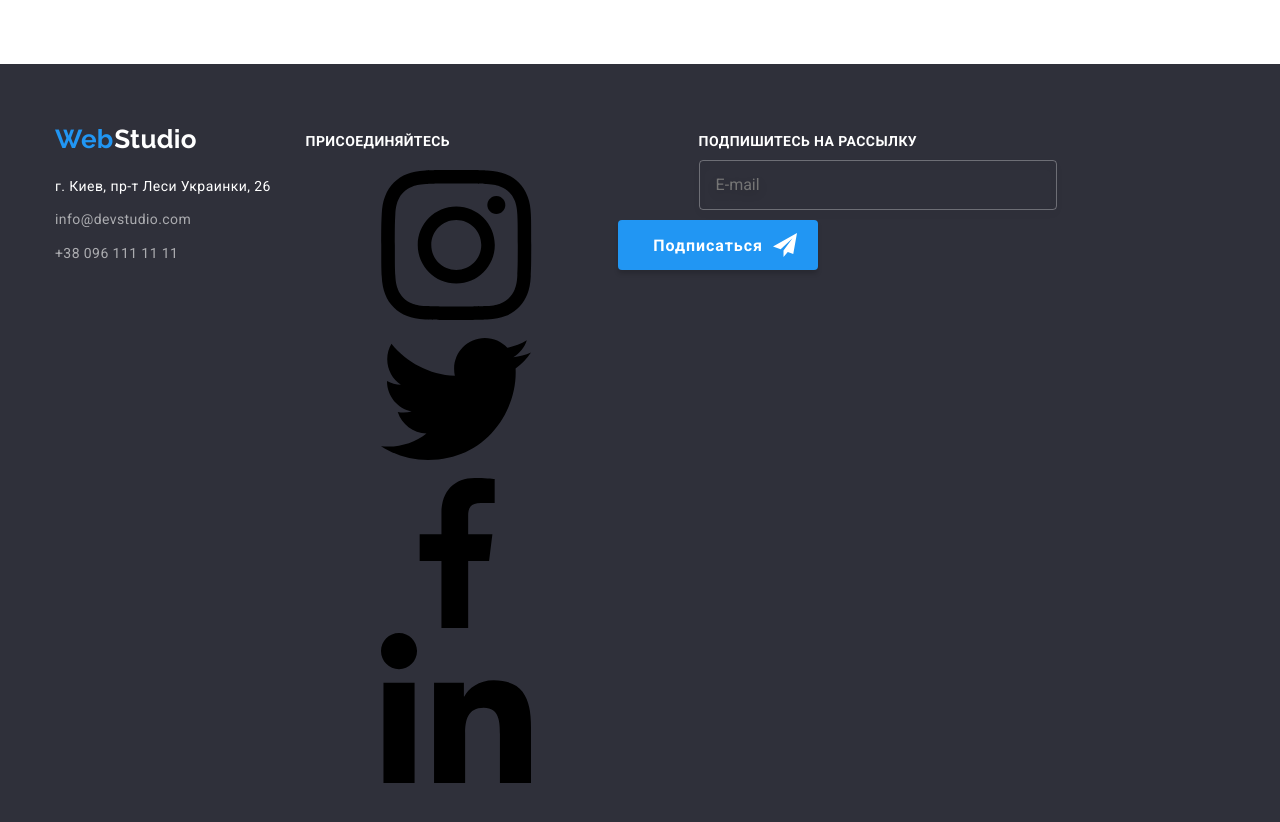
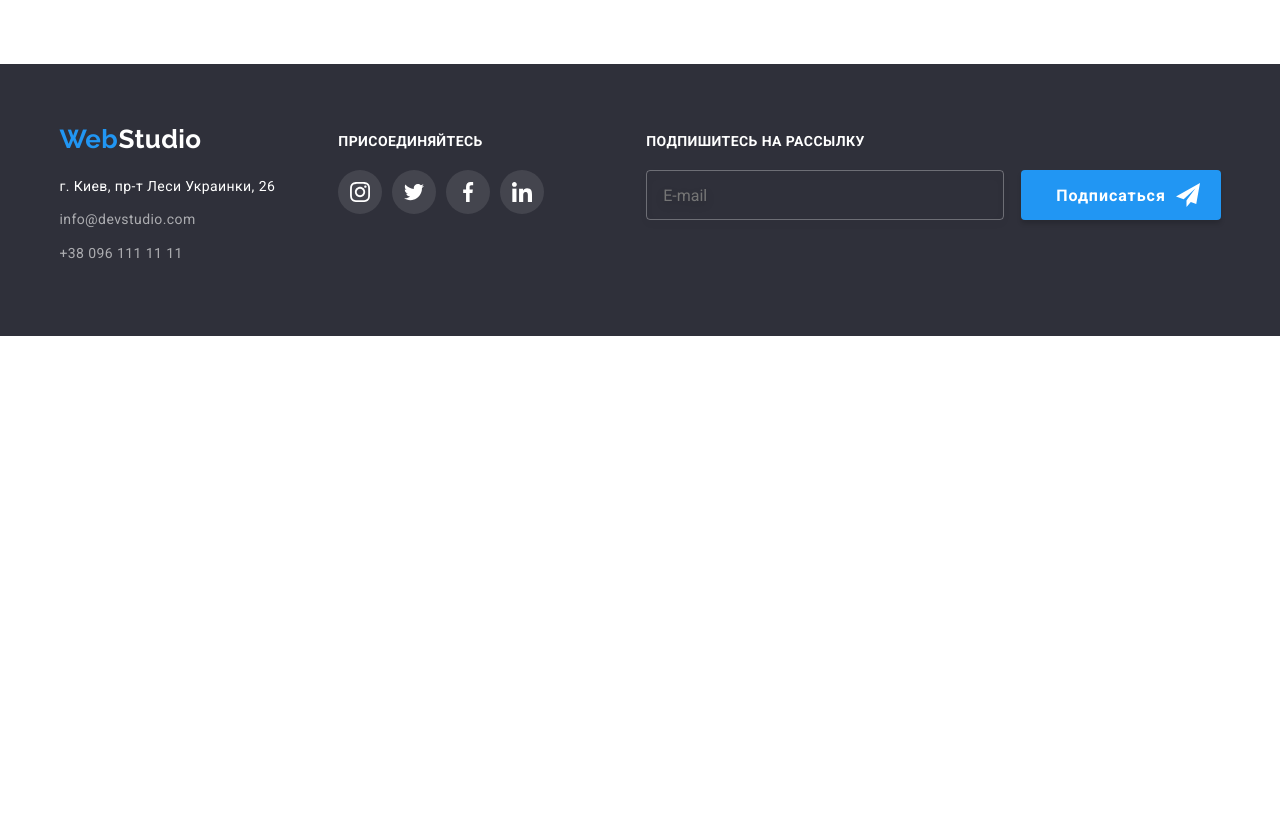
Before and after one commit to Inna-Misko/goit-markup-hw-07, a plain HTML site: page portfolio.html in a window 1280 px wide. Shown: the part 1580-2402 px from the top of the page. After the commit the page ends 1916 px from the top, so only its background shows below. Drawn offline with nearby package versions, Linux system fonts and the light colour scheme.

Commit message:
правки слетевших стилей

```diff
--- a/portfolio.html
+++ b/portfolio.html
@@ -212,39 +212,39 @@
             </ul>
           </address>
         </div>
-        <div class="join-box">
-          <h3 class="join-box__title">Присоединяйтесь</h3>
-            <ul class="footer-icons">
-              <li class="footer-icons__item">
-                <a class="footer-icons__link" href="https://www.instagram.com/">
-                  <svg class="footer-icons__social">
+          <div class="join-box">
+            <h3 class="join-box__title">Присоединяйтесь</h3>
+            <ul class="join-box-icons">
+              <li class="join-box-icons__item">
+                <a class="join-box-icons__link" href="https://www.instagram.com/">
+                  <svg class="join-box-icons__social">
                     <use href="./img/icons/symbol-defs.svg#instagram"></use>
                   </svg>
                 </a>
               </li>
-              <li class="footer-icons__item">
-                <a class="footer-icons__link href=" https://twitter.com/?lang=ru">
-                  <svg class="footer-icons__social">
+              <li class="join-box-icons__item">
+                <a class="join-box-icons__link href=" https://twitter.com/?lang=ru">
+                  <svg class="join-box-icons__social">
                     <use href="./img/icons/symbol-defs.svg#twitter"></use>
                   </svg>
                 </a>
               </li>
-              <li class="footer-icons__item">
-                <a class="footer-icons__link href=" https://www.facebook.com/">
-                  <svg class="footer-icons__social">
+              <li class="join-box-icons__item">
+                <a class="join-box-icons__link href=" https://www.facebook.com/">
+                  <svg class="join-box-icons__social">
                     <use href="./img/icons/symbol-defs.svg#facebook"></use>
                   </svg>
                 </a>
               </li>
-              <li class="footer-icons__item">
-                <a class="footer-icons__link href=" https://www.linkedin.com/">
-                  <svg class="footer-icons__social">
+              <li class="join-box-icons__item">
+                <a class="join-box-icons__link href=" https://www.linkedin.com/">
+                  <svg class="join-box-icons__social">
                     <use href="./img/icons/symbol-defs.svg#linkedin"></use>
                   </svg>
                 </a>
               </li>
             </ul>
-        </div>
+          </div>
         <div class="subscribe flex-box">
           <form action="#" method="post">
             <label class="subscribe__title" for="mail">Подпишитесь на рассылку</label>
--- a/sass/components/_contacts.scss
+++ b/sass/components/_contacts.scss
@@ -5,6 +5,7 @@
 .contacts__link {
   display: flex;
   align-items: center;
+  font-style: normal;
   font-weight: 500;
   font-size: 14px;
   line-height: 1.14;
--- a/sass/components/_page-header.scss
+++ b/sass/components/_page-header.scss
@@ -3,7 +3,7 @@
   width: 100%;
   top: 0;
   left: 0;
-  background-color: var(--white);
+  background-color: $white;
   z-index: 10;
 }
 
```
Also changed, not shown: index.html (+3 -3 lines), css/main.css, css/main.min.css, 2 other files.
